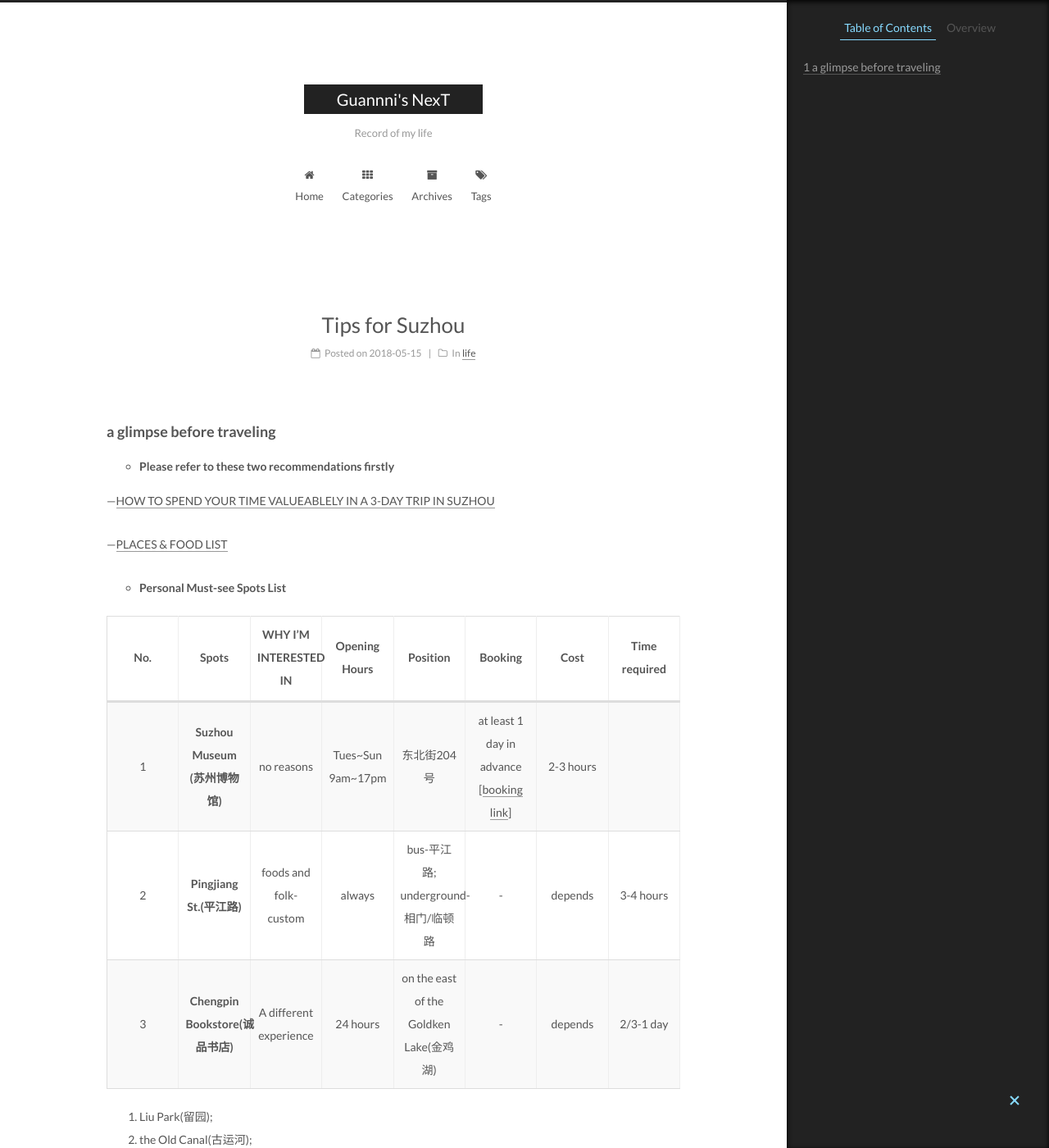
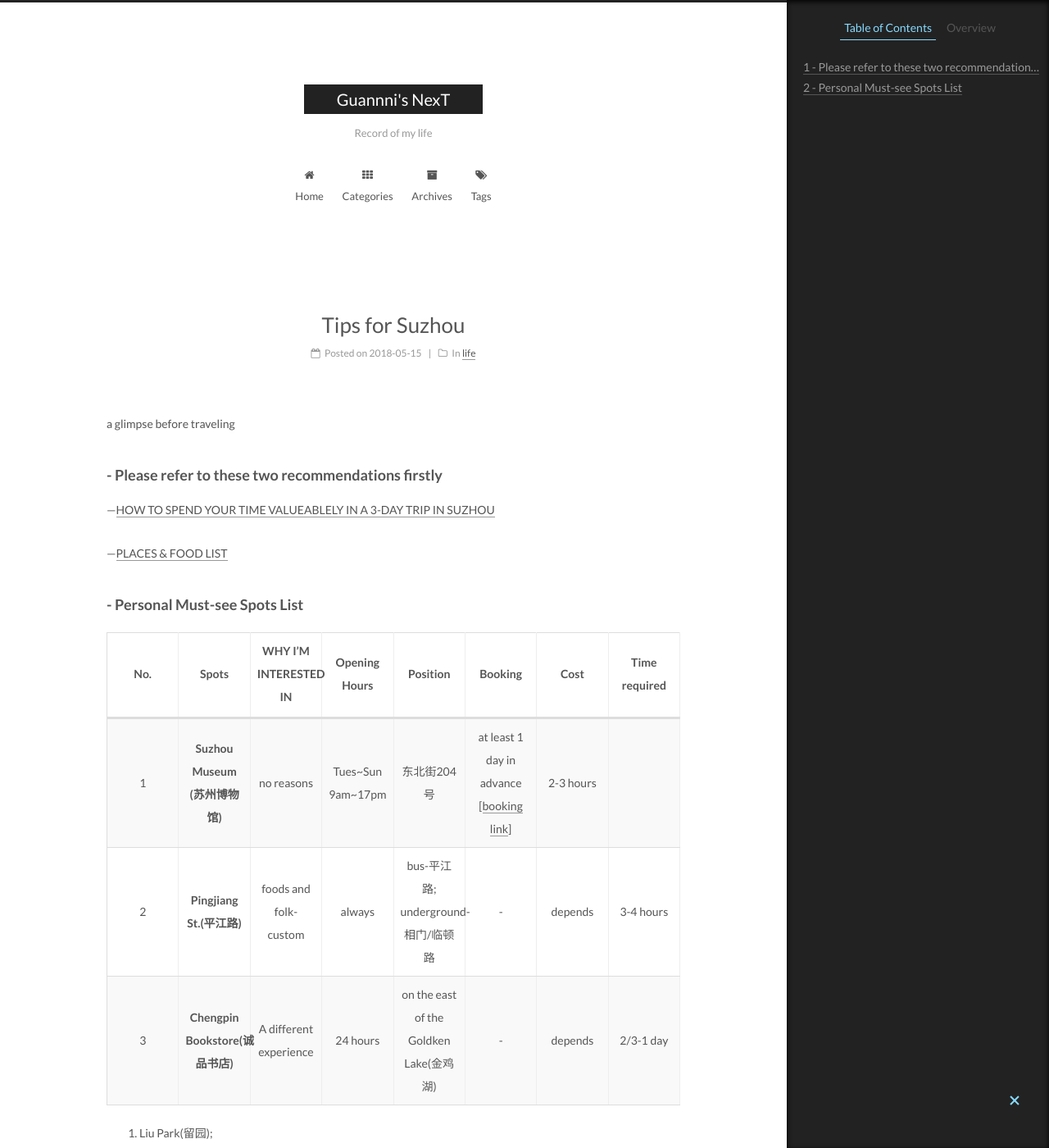
Before and after one commit to guannnni/2018, a Jekyll site: the page built from _posts/2018-05-15- Tips-for-Suzhou.md, in a window 1280 px wide and 1400 px high. Shown: the whole window at 82% size. Built offline with Jekyll 4.4.1, drawn with Linux system fonts in a browser that asks for light colours.

Commit message:
Update 2018-05-15- Tips-for-Suzhou.md

```diff
--- a/_posts/2018-05-15- Tips-for-Suzhou.md
+++ b/_posts/2018-05-15- Tips-for-Suzhou.md
@@ -7,16 +7,16 @@ tags:
 - travel
 ---
 
-### a glimpse before traveling
+a glimpse before traveling
 
-- **Please refer to these two recommendations firstly**
+### - **Please refer to these two recommendations firstly**
 
 ---[HOW TO SPEND YOUR TIME VALUEABLELY IN A 3-DAY TRIP IN SUZHOU](http://www.mafengwo.cn/mdd/cityroute/10207_254.html)
 
 ---[PLACES & FOOD LIST](https://www.zhihu.com/question/26884496/answer/86408966)
 
 
-- **Personal Must-see Spots List**
+### - **Personal Must-see Spots List**
 
  |No.|Spots|WHY I'M INTERESTED IN| Opening Hours| Position| Booking | Cost| Time required|
  |:--:|:----:|:----:| :-----:|:---:|:---:|:---:|:---:|
```
